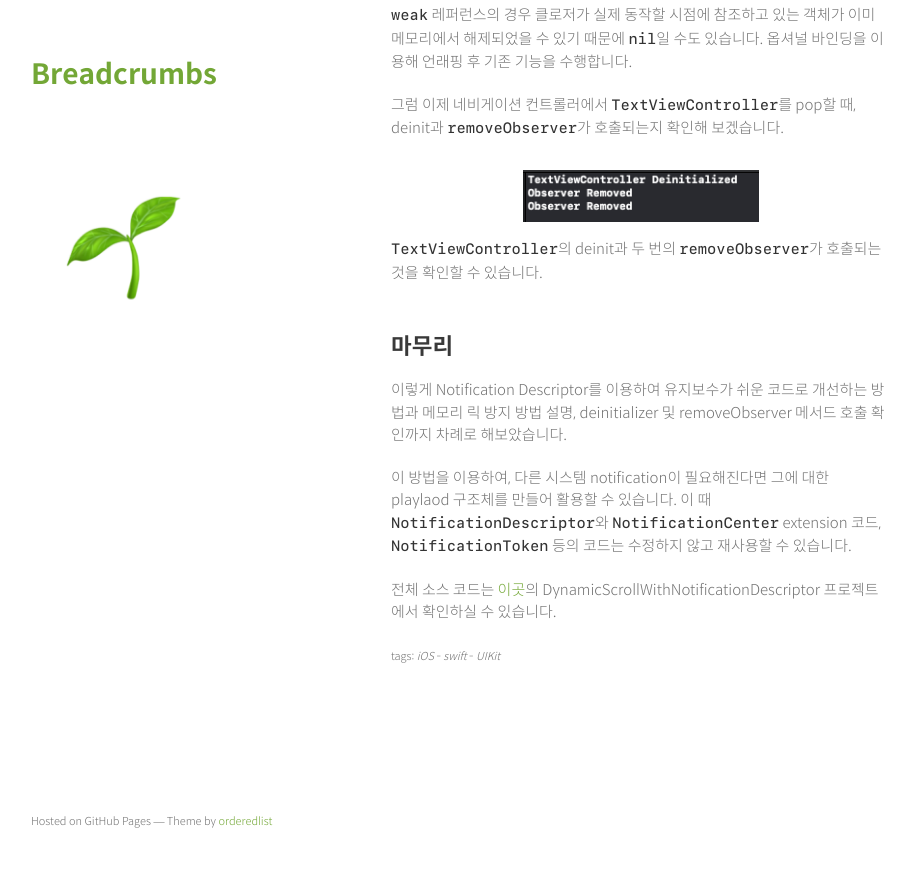
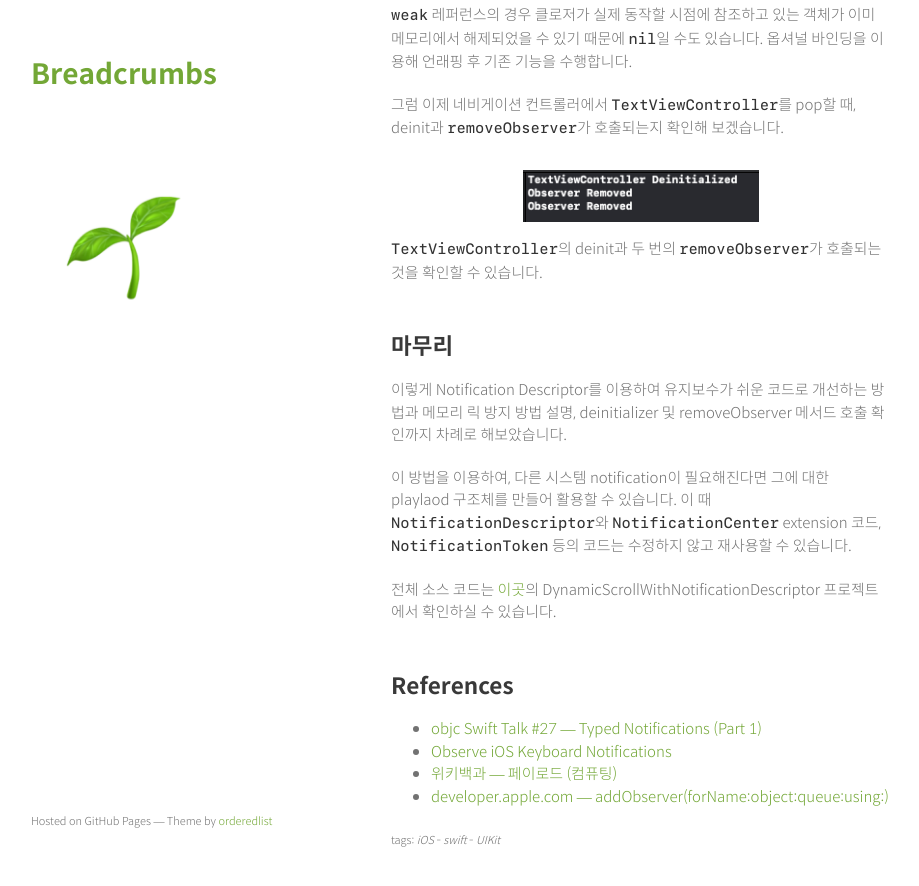
Before and after one commit to seizze/seizze.github.io, a Jekyll site: the page built from _posts/2019-11-29-iOS의-Notification-Center-확장,-그리고-Retain-Cycle-피하기.md, in a window 1280 px wide and 900 px high, scrolled down 8376 px. Shown: the top 886 px of the window, without its empty margins (179-1098 px from the left). Built offline with Jekyll 4.4.1, drawn with Linux system fonts in a browser that asks for light colours.

Commit message:
Add references - notification center extension

````diff
--- a/_posts/2019-11-29-iOS의-Notification-Center-확장,-그리고-Retain-Cycle-피하기.md
+++ b/_posts/2019-11-29-iOS의-Notification-Center-확장,-그리고-Retain-Cycle-피하기.md
@@ -253,7 +253,6 @@ private func registerKeyboardNotifications() {
 먼저 기존 `ViewController`를 좀더 구체화시키기 위해 `TextViewController`로 이름을 변경하겠습니다. 그다음 `RootViewController`를 새로 만들고, 이 `RootViewController`를 네비게이션 컨트롤러에 임베드 한 후, `TextViewController`(기존 `ViewController`)를 그 위에 push하도록 만들었습니다. `RootViewController`의 버튼을 누르면 `TextViewController`가 네비게이션 스택에 push됩니다. `TextViewController`에서 back 버튼을 누르면 `TextViewController`가 네비게이션 스택에서 pop되고, 메모리에서 해제될 것입니다.
 
 <center><img src="{{ "/assets/img/2019-11-29-iOS의-Notification-Center-확장,-그리고-Retain-Cycle-피하기/screens.png" | absolute_url }}" alt="screens"/></center>
-
 `TextViewController`가 메모리에서 해제되는지를 확인하기 위해 deinit 메서드를 작성합니다.
 
 ```swift
@@ -348,7 +347,6 @@ private func registerKeyboardNotifications() {
 그럼 이제 네비게이션 컨트롤러에서 `TextViewController`를 pop할 때, deinit과 `removeObserver`가 호출되는지 확인해 보겠습니다.
 
 <center><img src="{{ "/assets/img/2019-11-29-iOS의-Notification-Center-확장,-그리고-Retain-Cycle-피하기/test-result.png" | absolute_url }}" alt="test-result" style="zoom:48%;"/></center>
-
 `TextViewController`의 deinit과 두 번의 `removeObserver`가 호출되는 것을 확인할 수 있습니다.
 
 ## 마무리
@@ -359,6 +357,14 @@ private func registerKeyboardNotifications() {
 
 전체 소스 코드는 [이곳][github]의 DynamicScrollWithNotificationDescriptor 프로젝트에서 확인하실 수 있습니다.
 
+## References
+
+* [objc Swift Talk #27 — Typed Notifications (Part 1)][swift-talk]
+* [Observe iOS Keyboard Notifications][medium]
+* [위키백과 — 페이로드 (컴퓨팅)][wiki-payload]
+* [developer.apple.com — addObserver(forName:object:queue:using:)][addObserver]
+
+
 [dynamic-scrollview]: https://seizze.github.io/2019/11/17/iOS에서-키보드에-동적인-스크롤뷰-만들기.html
 [swift-talk]: https://talk.objc.io/episodes/S01E27-typed-notifications-part-1
 [medium]: https://medium.com/@shenghuawu/observe-ios-keyboard-notifications-a49323813656
````
